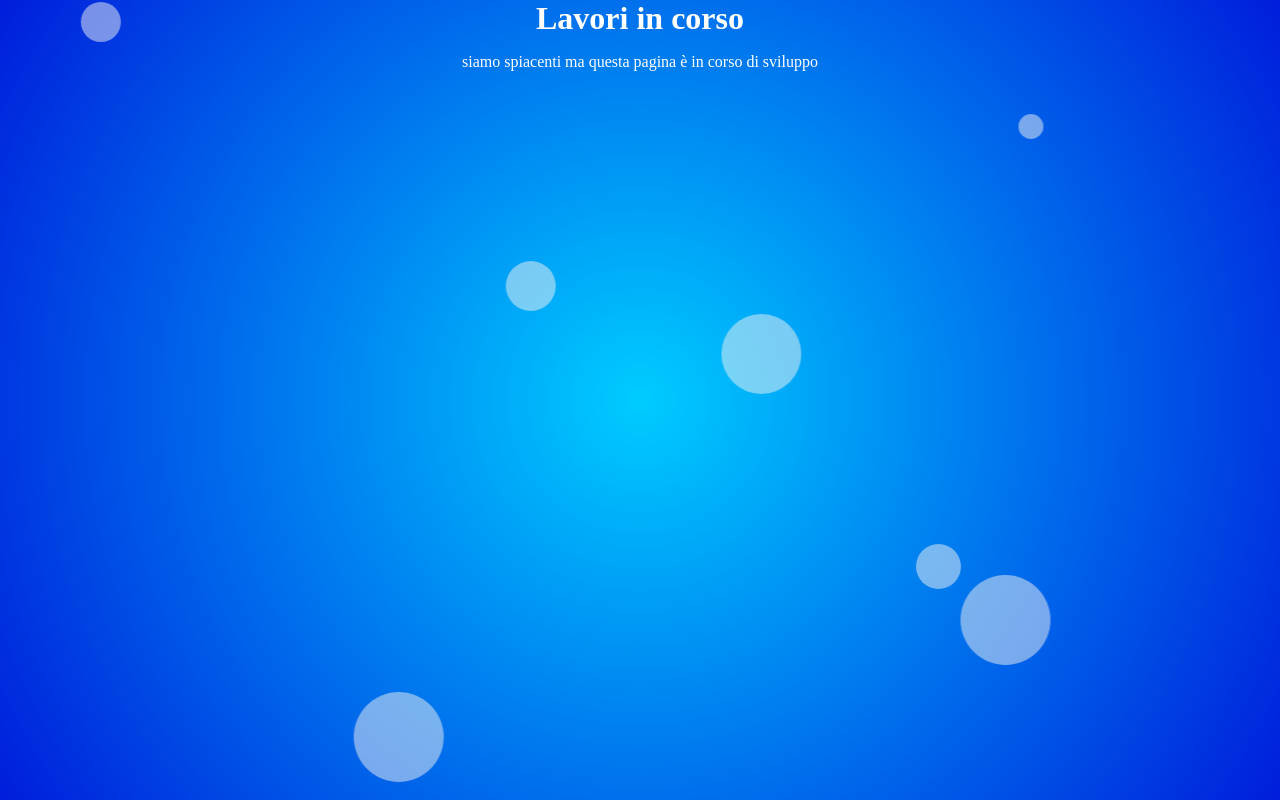
After one commit to YuriRomano02/DibrisPlus, a PHP site: page /work_in_progress.php in a window 1280 px wide. The commit adds this page. Run offline with PHP 8.4, Linux system fonts and the light colour scheme; some libraries are stand-ins or nearby versions; some web fonts are replaced.

Commit message:
UPDATE: presentaion.php

```diff
--- /dev/null
+++ b/site/Sezioni/Presentazione/work_in_progress.css
@@ -0,0 +1,7 @@
+body{
+    text-align: center;
+}
+
+h1{
+    margin: 0;
+}
--- /dev/null
+++ b/site/Sezioni/Presentazione/work_in_progress.php
@@ -0,0 +1,28 @@
+<!DOCTYPE html>
+<html lang="en">
+
+<head>
+    <meta charset="UTF-8">
+    <meta name="viewport" content="width=device-width, initial-scale=1.0">
+    <title>Presentazione</title>
+
+    <link rel="stylesheet" href="../../Elementi in comune/sfondo.css">
+    <link rel="stylesheet" href="./work_in_progress.css">
+    <link href="https://fonts.cdnfonts.com/css/new-walt-disney-font" rel="stylesheet">
+</head>
+
+<body>
+
+    <?php
+    include "../../Elementi in comune/sfondo.html";
+    ?>
+
+    <div>
+        <h1>Lavori in corso</h1>
+        <p>siamo spiacenti ma questa pagina è in corso di sviluppo</p>
+    </div>
+
+    <script src="https://kit.fontawesome.com/549ec4da67.js" crossorigin="anonymous"></script>
+</body>
+
+</html>
```
Also changed, not shown: site/Sezioni/Presentazione/presentation.php (+4 -4 lines), site/Sezioni/Presentazione/presentazione.css (+6 -2 lines).
